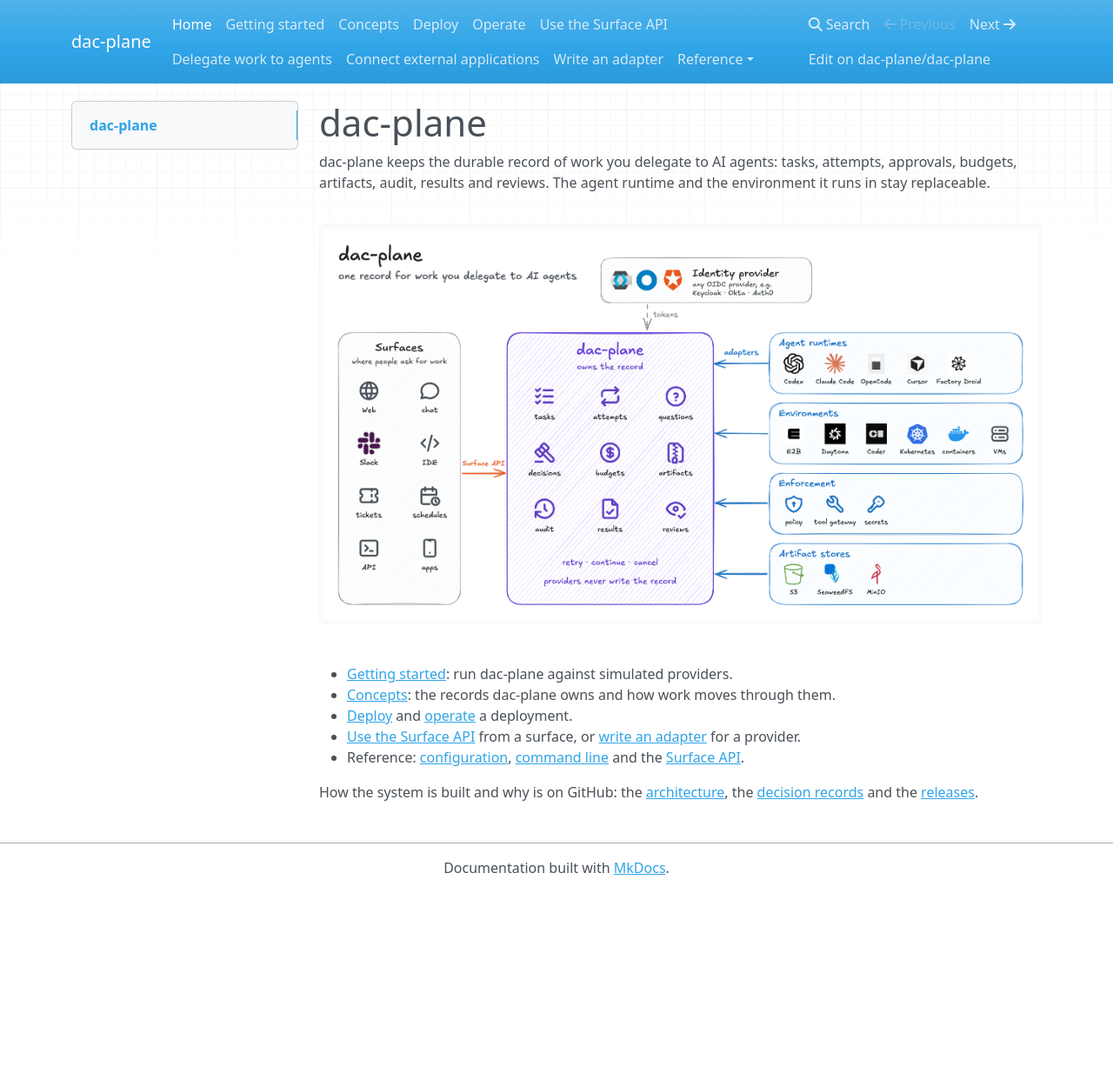
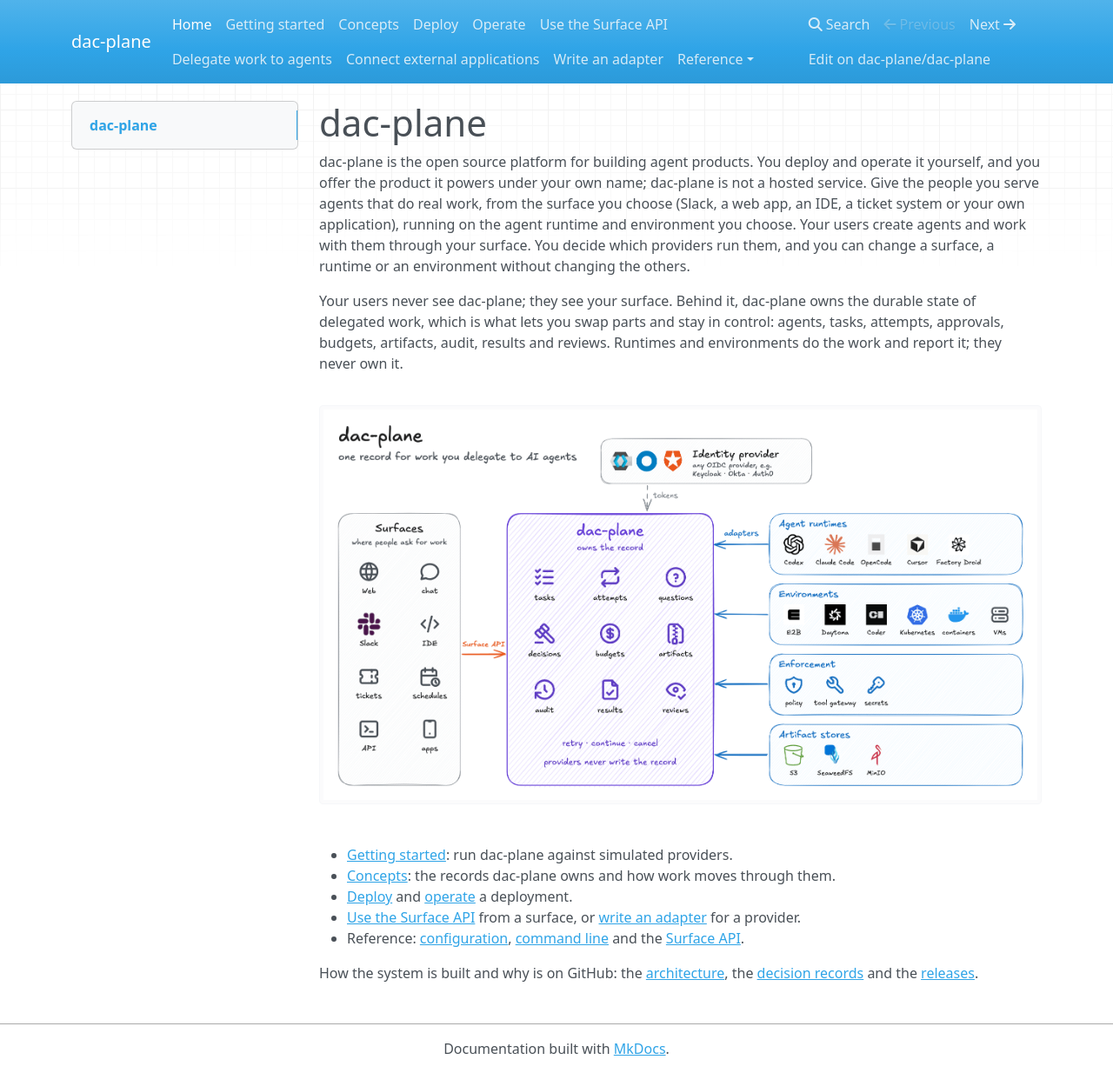
Before and after one commit to dac-plane/dac-plane, an MkDocs documentation site: the page built from docs/guides/index.md, in a window 1280 px wide and 1234 px high. Shown: the whole window at 87% size. Built offline with MkDocs 1.6.1, drawn with Linux system fonts in a browser that asks for light colours; nearby versions of some CDN libraries.

Commit message:
feat(docs): update descriptions in index.md and README.md for clarity on dac-plane functionality

```diff
--- a/docs/guides/index.md
+++ b/docs/guides/index.md
@@ -1,7 +1,14 @@
 # dac-plane
 
-dac-plane keeps the durable record of work you delegate to AI agents: tasks, attempts, approvals, budgets, artifacts,
-audit, results and reviews. The agent runtime and the environment it runs in stay replaceable.
+dac-plane is the open source platform for building agent products. You deploy and operate it yourself, and you offer the
+product it powers under your own name; dac-plane is not a hosted service. Give the people you serve agents that do real work,
+from the surface you choose (Slack, a web app, an IDE, a ticket system or your own application), running on the agent
+runtime and environment you choose. Your users create agents and work with them through your surface. You decide which
+providers run them, and you can change a surface, a runtime or an environment without changing the others.
+
+Your users never see dac-plane; they see your surface. Behind it, dac-plane owns the durable state of delegated work,
+which is what lets you swap parts and stay in control: agents, tasks, attempts, approvals, budgets,
+artifacts, audit, results and reviews. Runtimes and environments do the work and report it; they never own it.
 
 ![dac-plane sits between the surfaces where people ask for work and the providers that do it. Surfaces call it through the Surface API. Agent runtimes, environments, enforcement gateways and artifact stores connect to it through adapters. An OIDC identity provider issues the tokens.](assets/overview.png)
 
```
Also changed, not shown: README.md (+3 -1 lines).
